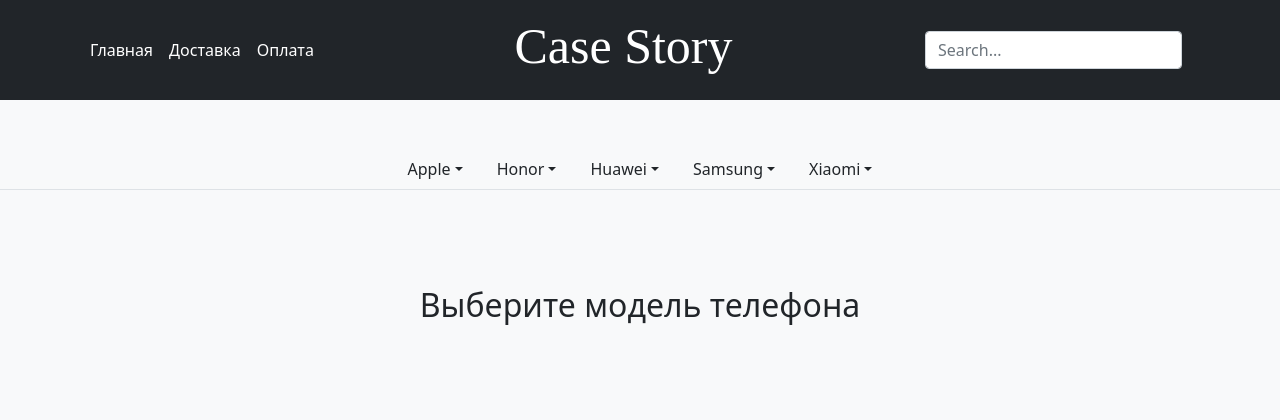
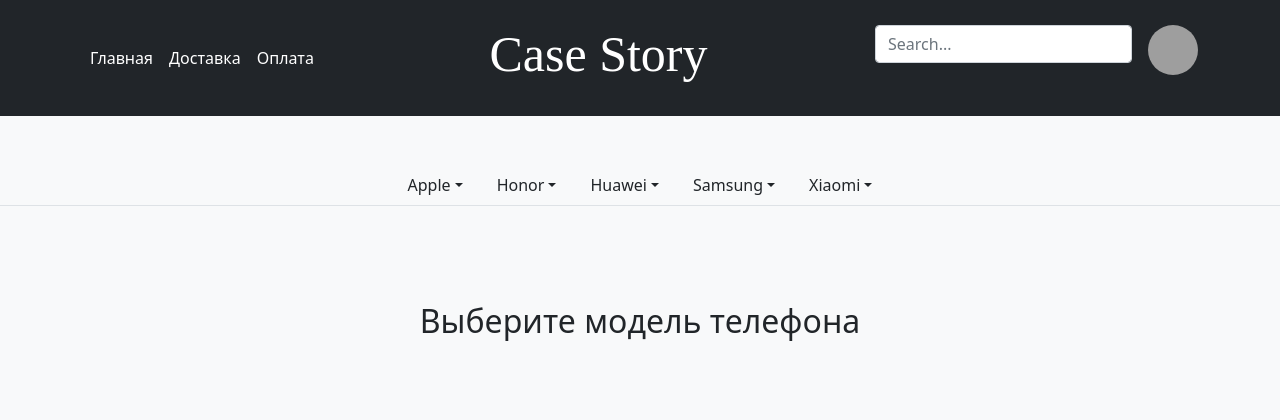
Before and after one commit to asbabushkin/case_store, a Django app: page / in a window 1280 px wide. Shown: the top 420 px of the page. Run offline with Django 3.2, Linux system fonts and the light colour scheme; data comes from the database, SQL or seed files in the repository; both versions use the stored data as it was after the commit; grey boxes are pictures that could not be loaded.

Commit message:
Improving design of index.html and cart.html pages

```diff
--- a/web_store/store/templates/store/base.html
+++ b/web_store/store/templates/store/base.html
@@ -14,37 +14,30 @@
 
 <header class="p-3 bg-dark text-white">
     <div class="container">
-        <div class="d-flex flex-wrap align-items-center justify-content-between justify-content-lg-between">
+        <div class="d-flex flex-wrap align-items-center justify-content-between justify-content-lg-between align-self-center">
             <div>
                 <ul class="nav col-12 col-lg-auto me-lg-auto mb-2 justify-content-center mb-md-0">
                     <li><a href="{% url 'store:index' %}" class="nav-link px-2 text-white">Главная</a></li>
                     <li><a href="{% url 'store:about_delivery' %}" class="nav-link px-2 text-white">Доставка</a></li>
                     <li><a href="{% url 'store:about_payment' %}" class="nav-link px-2 text-white">Оплата</a></li>
-    <!--                <li><a href="{% url 'store:about' %}" class="nav-link px-2 text-white">О нас</a></li>-->
-    <!--                <li><a href="{% url 'store:faq' %}" class="nav-link px-2 text-white">FAQs</a></li>-->
+
                 </ul>
 
             </div>
 
             <div>
-                <h1 style="font-family: Quartz; font-size: 50px">Case Story</h1>
+                <h1><a href="{% url 'store:index' %}"  class="nav-link text-white" style="font-family: Quartz; font-size: 50px">Case Story</a></h1>
 
             </div>
 
-            <div>
+            <div class="d-flex">
                 <form class="col-12 col-lg-auto mb-3 mb-lg-0 me-lg-3">
                     <input type="search" class="form-control form-control-dark" placeholder="Search..." aria-label="Search">
+
                 </form>
+                <p><a href="{% url 'cart:cart_detail' %}"><img src="{% static 'store/img/cart_empty.png' %}" style="width:50px; height:50px; border-radius:25px" alt="Корзина"></a></p>
 
             </div>
-
-<!--            <div class="text-end">-->
-<!--                <a href="{% url 'store:login' %}">-->
-<!--                    <button type="button" class="btn btn-outline-light me-2">Войти</button>-->
-<!--                </a>-->
-<!--                <button type="button" class="btn btn-warning">Sign-up</button>-->
-<!--            </div>-->
-        </div>
 
     </div>
 
```
Also changed, not shown: web_store/db.sqlite3, web_store/store/templates/store/index.html (line endings or trailing spaces).
